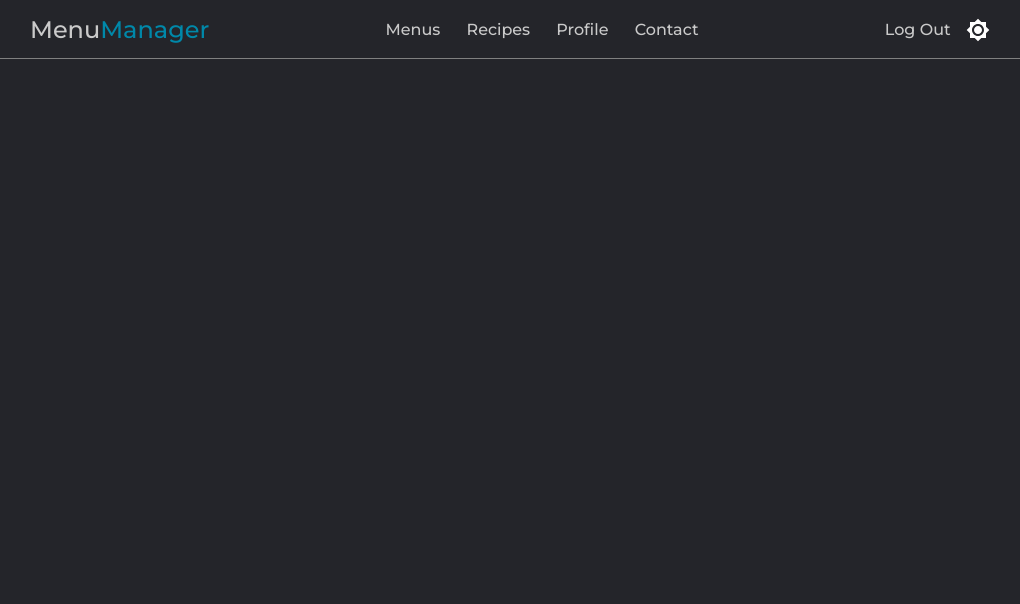
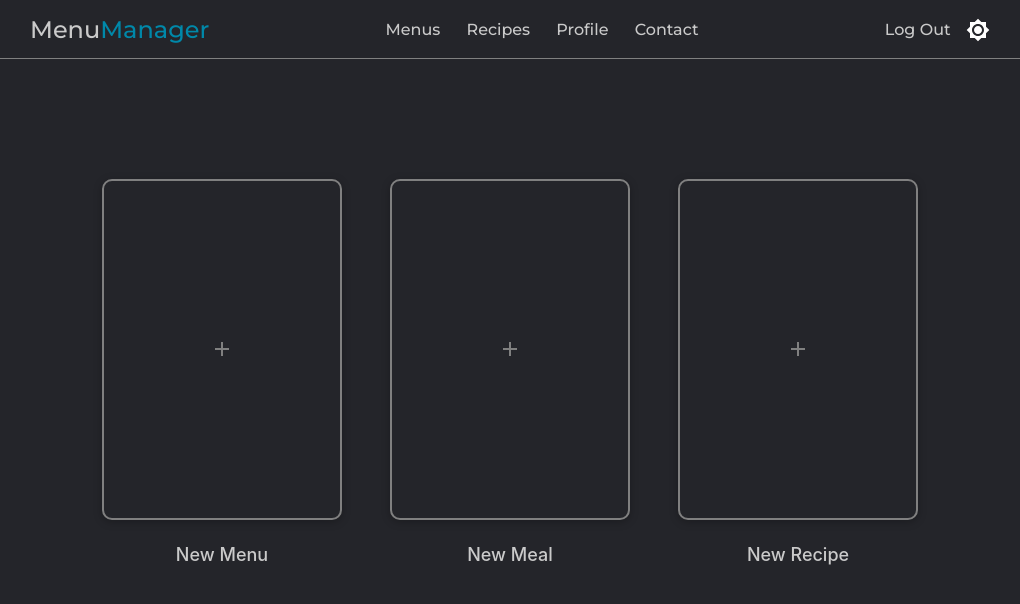
Before and after one commit to bernardmuller/menuApp, a React (Create React App) app in the folder client/: page /Dashboard in a window 1280 px wide. Shown: the top 604 px of the page, without its empty margins (130-1150 px from the left). Built offline with nearby package versions, Linux system fonts and the light colour scheme; no server answers; sample sign-in values are in the browser's storage.

Commit message:
Dashboard Cards, dark mode, no functionality

```diff
--- a/client/src/components/App.js
+++ b/client/src/components/App.js
@@ -13,6 +13,7 @@ import UpdateProfile from "./UpdateProfile"
 import Nav from "./Navbar/Nav"
 import Container from "./UI/container/Container"
 import Dashboard from "./Dashboard"
+import Splash from "./Splash"
 
 import styles from './App.module.css'
 
@@ -27,9 +28,10 @@ function App() {
         <Router>
         <Nav />
           <Container className="body">
-            <div className="w-100" style={{ maxWidth: '75%' }}>
+            <div>
                   <Switch>
-                    <Route exact path="/" component={Dashboard} />
+                    <Route exact path="/" component={Splash} />
+                    <PrivateRoute path="/Dashboard" component={Dashboard} />
                     <PrivateRoute path="/profile" component={Profile} />
                     <PrivateRoute path="/update-profile" component={UpdateProfile} />
                     <Route path="/signup" component={Signup} />
--- a/client/src/components/Dashboard.js
+++ b/client/src/components/Dashboard.js
@@ -1,12 +1,38 @@
-import React from 'react'
+import React, {useContext} from 'react'
+import { Container } from 'react-bootstrap'
 import ThemeButton from './UI/themeButton/ThemeButton'
+import Card from './UI/card/Card'
+import styles from './Dashboard.module.css'
+import AddIcon from '@material-ui/icons/Add';
+import { ThemeContext } from '../contexts/ThemeContext'
+
 
 
 export default function Dashboard() {
-
+    const theme = useContext(ThemeContext)
+    const darkMode = theme.state.darkMode;
     return (
-        <div>
-
-        </div>
+        <Container>
+            <div className={styles.cards_container}>
+                <div className={styles.card_container}>
+                    <Card className={darkMode ? `${styles.card} ${styles.card_dark}` : `${styles.card} ${styles.card_light}`}>
+                        <AddIcon className={styles.plus} style={{fill: 'gray'}}/>
+                    </Card>
+                    <h2 className={styles.heading}>New Menu</h2>
+                </div>
+                <div className={styles.card_container}>
+                    <Card className={darkMode ? `${styles.card} ${styles.card_dark}` : `${styles.card} ${styles.card_light}`}>
+                        <AddIcon className={styles.plus} style={{fill: 'gray'}}/>
+                    </Card>
+                    <h2 className={styles.heading}>New Meal</h2>
+                </div>
+                <div className={styles.card_container}>
+                    <Card className={darkMode ? `${styles.card} ${styles.card_dark}` : `${styles.card} ${styles.card_light}`}>
+                        <AddIcon className={styles.plus} style={{fill: 'gray'}}/>
+                    </Card>
+                    <h2 className={styles.heading}>New Recipe</h2>
+                </div>
+            </div>
+        </Container>
     )
 }
--- /dev/null
+++ b/client/src/components/Dashboard.module.css
@@ -0,0 +1,73 @@
+.cards_container {
+    display: flex;
+    justify-content: center;
+    align-items: center;
+    width: 100%;
+    height: 450px;
+    padding: 1em;
+    margin-top: 5em;
+}
+
+.card_container {
+    display: flex;
+    flex-direction: column;
+    justify-content: center;
+    align-items: center;
+    height: 100%;
+}
+
+
+.card {
+    flex: 1;
+    display: flex;
+    justify-content: center;
+    align-items: center;
+    height: 20em;
+    width: 15em;
+    margin: 1.5em;
+    transition: background-color 200ms ease-in;
+}
+
+
+.card_dark {
+    background: trasparent;
+    border-radius: 10px;
+    border: 2px solid gray;
+    transition: box-shadow 200ms ease-in;
+    transition: border 200ms ease-in;
+}
+
+.card_dark:hover {
+    box-shadow: 0px 0px 18px #0088a9;
+    border: 2px solid #0088a9;
+    cursor: pointer
+}
+
+.card_light {
+    background-color: rgb(230, 230, 230);
+    box-shadow: 0 2px 4px rgba(0, 0, 0, 0.26);
+    border-radius: 10px;
+    transition: box-shadow 200ms ease-in;
+}
+
+.card_light:hover {
+    background-color: white;
+    box-shadow: 0 8px 18px rgba(0, 0, 0, 0.26);
+    cursor: pointer
+}
+
+
+.heading {
+    color: rgb(202, 202, 202);
+    font-size: large;
+}
+
+.plus {
+
+    width: 100px;
+    height: 100px
+}
+
+.plus:hover {
+    fill:cadetblue
+}
--- a/client/src/components/Login.js
+++ b/client/src/components/Login.js
@@ -19,7 +19,7 @@ export default function Login() {
       setError("")
       setLoading(true)
       await login(emailRef.current.value, passwordRef.current.value)
-      history.push("/")
+      history.push("/dashboard")
     } catch {
       setError("Failed to log in")
     }
--- a/client/src/components/Navbar/Nav.jsx
+++ b/client/src/components/Navbar/Nav.jsx
@@ -33,9 +33,16 @@ export default function Nav() {
   return (
     <div className={darkMode ? styles.nav_dark : styles.nav_light}>
       <div className={styles.nav_left}>
-        <Link to="/" className={darkMode ? styles.header_dark : styles.header_light}>
-          <div>Menu</div><div>Manager</div>
-        </Link>
+        {currentUser ?
+          <Link to="/dashboard" className={darkMode ? styles.header_dark : styles.header_light}>
+            <div>Menu</div><div>Manager</div>
+          </Link>
+          :
+          <Link to="/" className={darkMode ? styles.header_dark : styles.header_light}>
+            <div>Menu</div><div>Manager</div>
+          </Link>
+        }
+
       </div>
       <div className={styles.nav_middle}>
       {currentUser && (
--- a/client/src/components/Profile.js
+++ b/client/src/components/Profile.js
@@ -1,18 +1,22 @@
-import React from "react"
+import React, {useContext} from "react"
 
 import { useAuth } from "../contexts/AuthContext"
 import { Link } from "react-router-dom"
 import Card from "./UI/card/Card"
+import { ThemeContext } from '../contexts/ThemeContext'
+
+import styles from './Profile.module.css'
 
 export default function Profile() {
   const { currentUser } = useAuth()
-
+  const theme = useContext(ThemeContext)
+  const darkMode = theme.state.darkMode;
   return (
     <>
-      <Card>
-          <h2 className="text-center mb-4">Profile</h2>
-          <strong>Email:</strong> {currentUser.email}
-          <Link to="/update-profile" className="btn btn-primary w-100 mt-3">
+      <Card className={darkMode ? `${styles.card} ${styles.card_dark}` : `${styles.card} ${styles.card_light}`}>
+          <h2>Profile</h2>
+          <p><strong>Email:</strong> {currentUser.email}</p>
+          <Link to="/update-profile" className="btn btn-primary w-50 mt-3">
             Update Profile
           </Link>
       </Card>
--- /dev/null
+++ b/client/src/components/Profile.module.css
@@ -0,0 +1,35 @@
+.card {
+    flex: 1;
+    display: flex;
+    flex-direction: column;
+    justify-content: space-evenly;
+    align-items: center;
+    height: 15em;
+    width: 30em;
+    margin: 5em;
+    transition: background-color 200ms ease-in;
+}
+
+
+.card_dark {
+    color: white;
+    background: trasparent;
+    border-radius: 10px;
+    border: 2px solid gray;
+    transition: box-shadow 200ms ease-in;
+    transition: border 200ms ease-in;
+}
+
+
+.card_light {
+    background-color: rgb(230, 230, 230);
+    box-shadow: 0 2px 4px rgba(0, 0, 0, 0.26);
+    border-radius: 10px;
+    transition: box-shadow 200ms ease-in;
+}
+
+.card_light:hover {
+    background-color: white;
+    box-shadow: 0 8px 18px rgba(0, 0, 0, 0.26);
+    cursor: pointer
+}
--- /dev/null
+++ b/client/src/components/Splash.js
@@ -0,0 +1,12 @@
+import React from 'react'
+import ThemeButton from './UI/themeButton/ThemeButton'
+
+
+export default function Dashboard() {
+
+    return (
+        <div>
+                 Splash
+        </div>
+    )
+}
--- a/client/src/components/UI/card/Card.module.css
+++ b/client/src/components/UI/card/Card.module.css
@@ -1,5 +1,5 @@
 .card {
-    background: white;
+
     box-shadow: 0 2px 8px rgba(0, 0, 0, 0.26);
     border-radius: 10px;
 }
--- a/client/src/components/UI/container/Container.module.css
+++ b/client/src/components/UI/container/Container.module.css
@@ -1,8 +1,7 @@
 .container {
     display:flex;
     flex-direction: column;
-    justify-content: center;
-    align-items: center;
+    align-items:center;
     /* background-color: #24252A; */
     height: 100vh;
     width: 100%;
```
